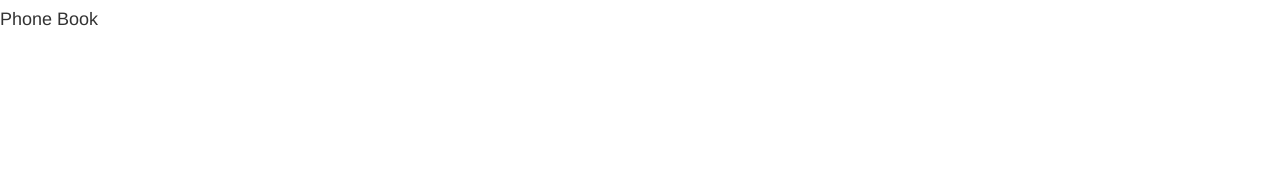
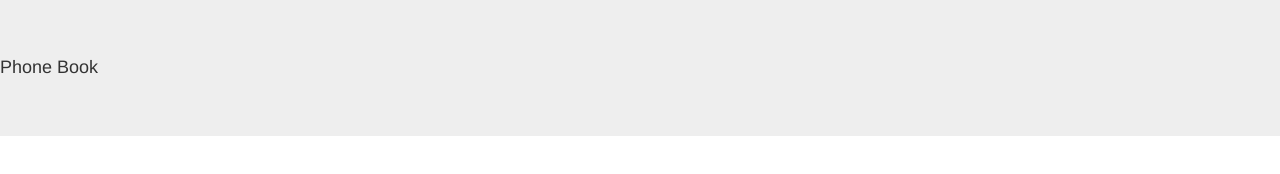
Before and after one commit to Binotto/phone-book-app, a plain HTML site: page index.html in a window 1280 px wide. Drawn offline with nearby package versions, Linux system fonts and the light colour scheme.

Commit message:
Jumbotron - Bootstrap

```diff
--- a/index.html
+++ b/index.html
@@ -11,7 +11,7 @@
     </script>
 </head>
 <body ng-controller="phoneBookCtrl">
-    <div>
+    <div class="jumbotron">
         <h4 ng-bind="app"></h4>
     </div>
 </body>
```
